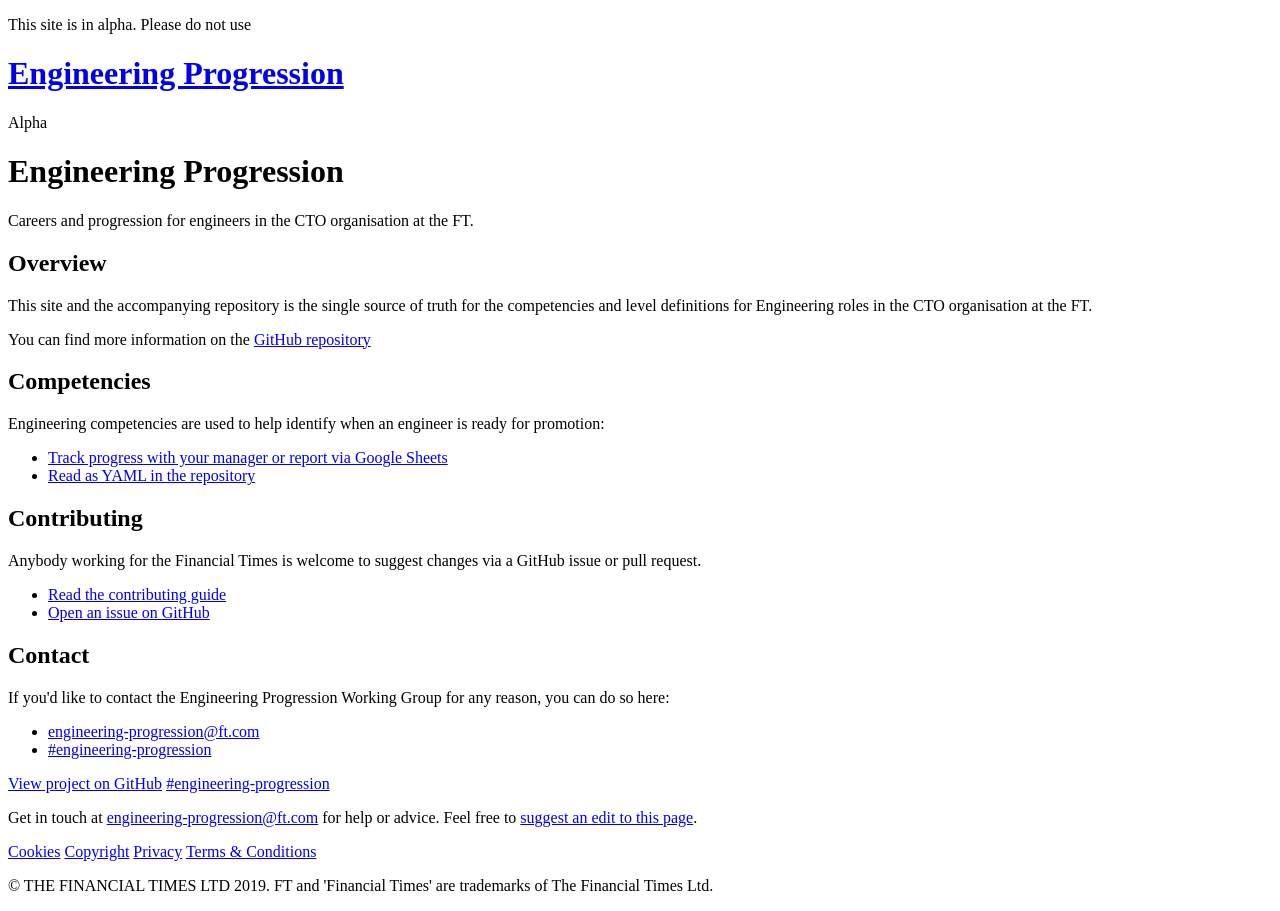
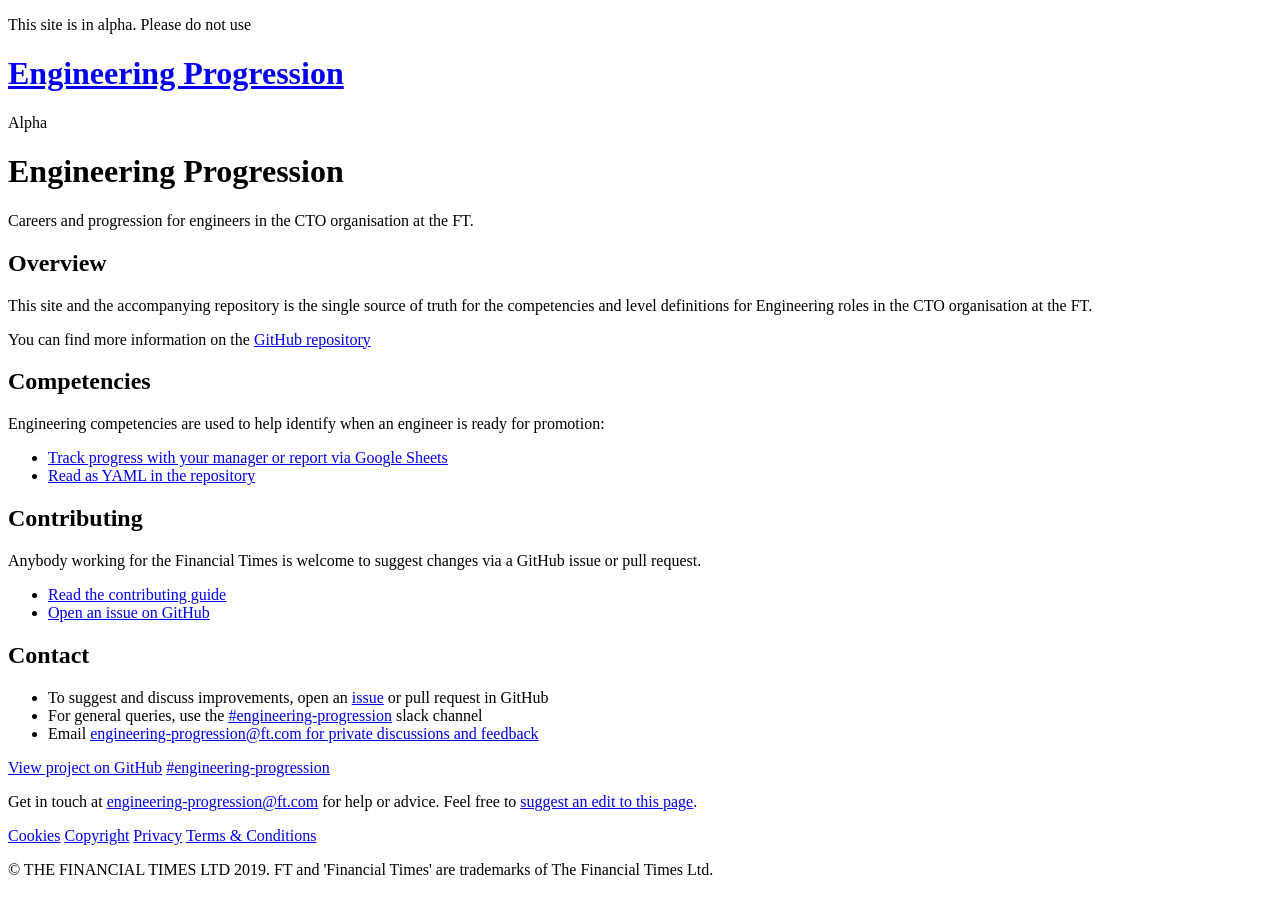
Before and after one commit to Financial-Times/engineering-progression, a Jekyll site: the page built from site/pages/home.html, in a window 1280 px wide. Built offline with Jekyll 4.4.1, drawn with Linux system fonts in a browser that asks for light colours; a style sheet for code colours, icons or effects is not loaded.

Commit message:
Direct contact to appropriate channels

```diff
--- a/site/pages/home.html
+++ b/site/pages/home.html
@@ -56,12 +56,10 @@
 
 		<div class="o-layout-item">
 			<h2>Contact</h2>
-			<p>
-				If you'd like to contact the Engineering Progression Working Group for any reason, you can do so here:
-			</p>
 			<ul>
-				<li><a href="mailto:{{site.data.contact.email}}">{{site.data.contact.email}}</a></li>
-				<li><a href="https://financialtimes.slack.com/messages/{{site.data.contact.slack}}" class="o-typography-link--external">#{{site.data.contact.slack}}</a></li>
+				<li>To suggest and discuss improvements, open an <a href="{{site.github.repository_url}}/issues/new" class="o-typography-link--external">issue</a> or pull request in GitHub</li>
+				<li>For general queries, use the <a href="https://financialtimes.slack.com/messages/{{site.data.contact.slack}}" class="o-typography-link--external">#{{site.data.contact.slack}}</a> slack channel</li>
+				<li>Email <a href="mailto:{{site.data.contact.email}}">{{site.data.contact.email}} for private discussions and feedback</a></li>
 			</ul>
 		</div>
 
```
